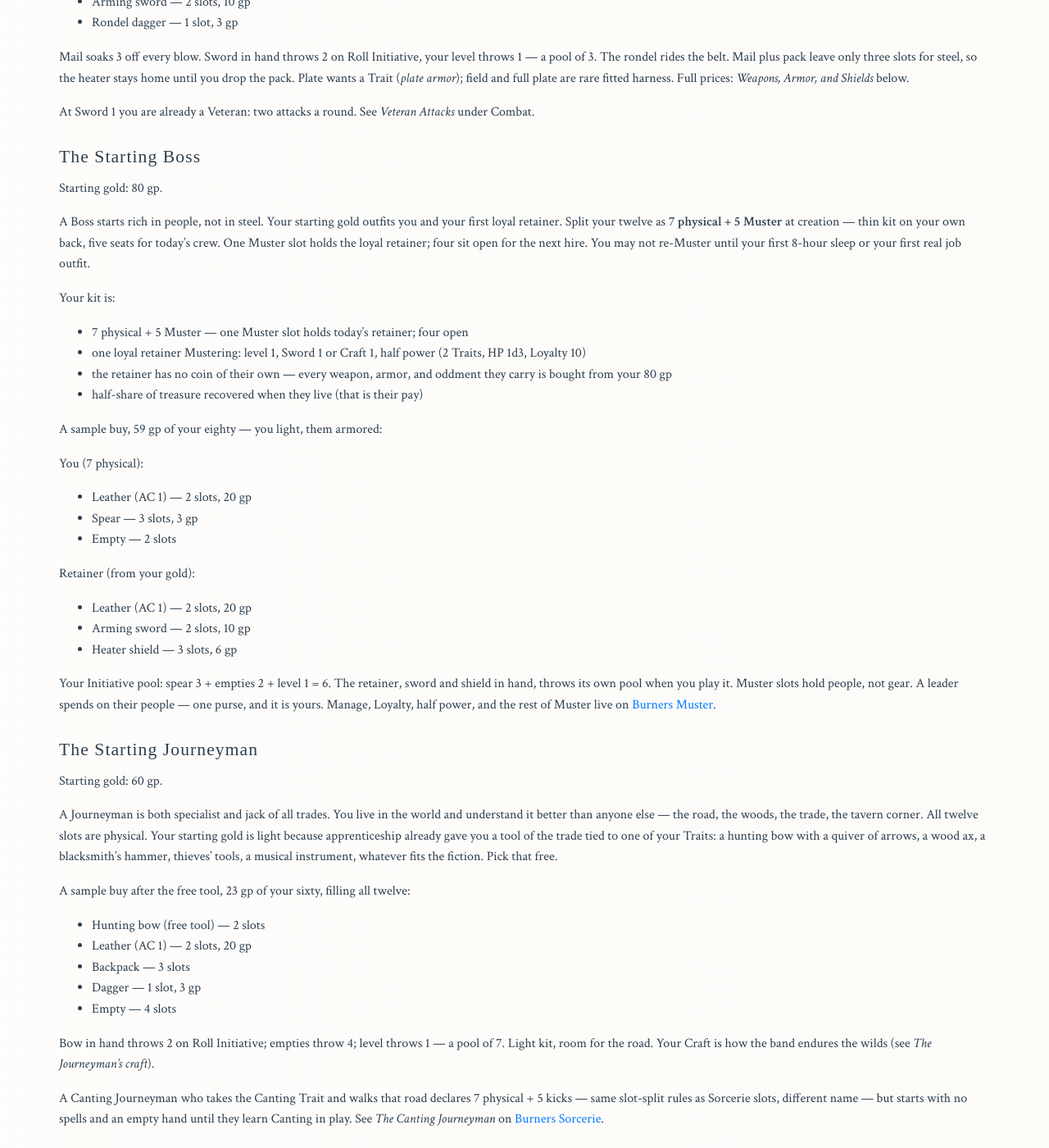
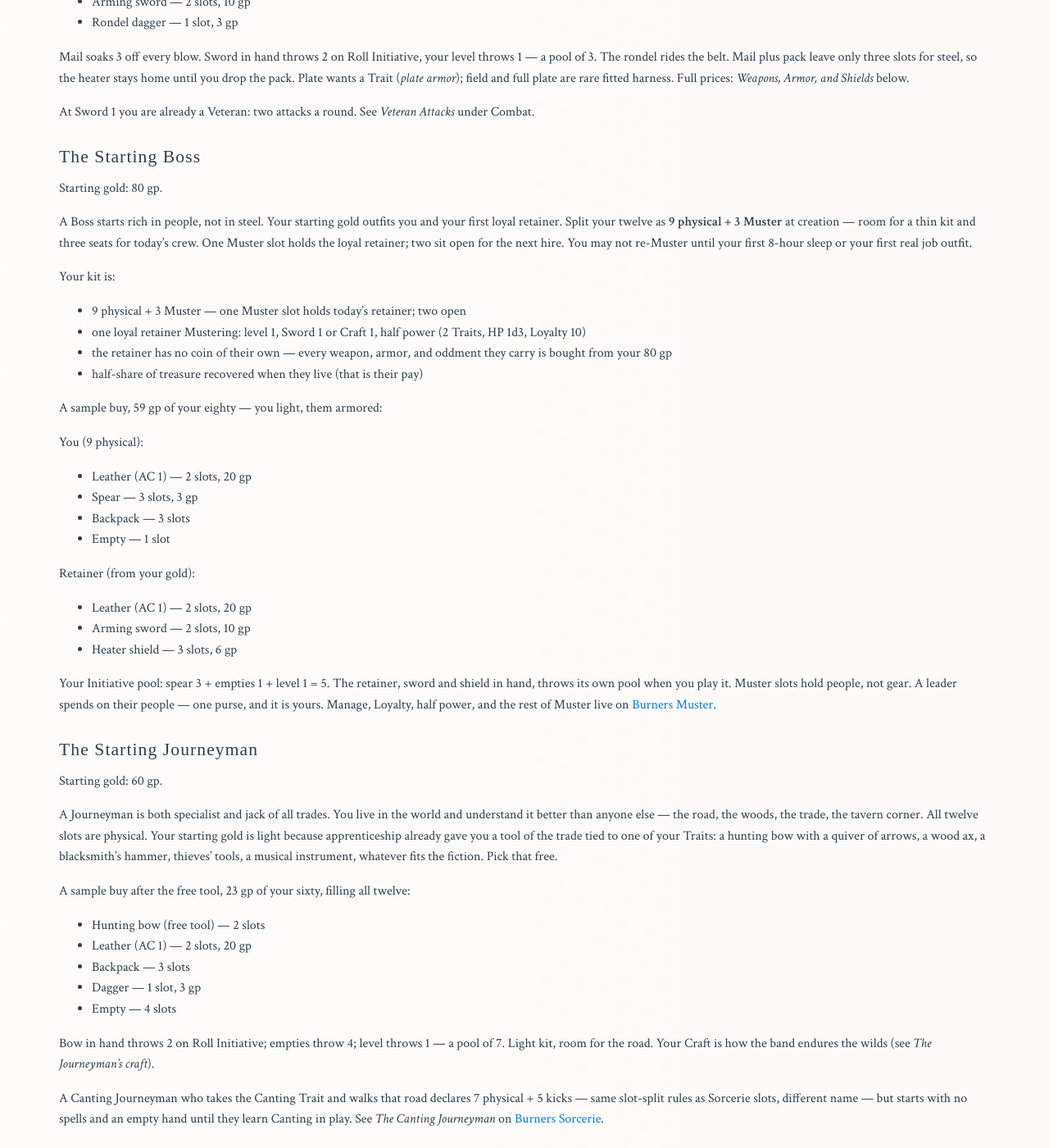
Before and after one commit to paulabrams/burners, a Jekyll site: the page built from markdown/burners-adventure-game.md, in a window 1280 px wide and 1400 px high, scrolled down 8810 px. Shown: the whole window at 82% size. Built offline with Jekyll 4.4.1, drawn with Linux system fonts in a browser that asks for light colours; some web fonts are replaced; some of the changed text lies outside the part shown.

Commit message:
Publish local draft: Starting Boss Muster seats to 3.
Co-authored-by: Cursor <cursoragent@cursor.com>

```diff
--- a/markdown/burners-adventure-game.md
+++ b/markdown/burners-adventure-game.md
@@ -251,22 +251,23 @@ At Sword 1 you are already a Veteran: two attacks a round. See *Veteran Attacks*
 
 Starting gold: 80 gp.
 
-A Boss starts rich in people, not in steel. Your starting gold outfits you and your first loyal retainer. Split your twelve as **7 physical + 5 Muster** at creation — thin kit on your own back, five seats for today's crew. One Muster slot holds the loyal retainer; four sit open for the next hire. You may not re-Muster until your first 8-hour sleep or your first real job outfit.
+A Boss starts rich in people, not in steel. Your starting gold outfits you and your first loyal retainer. Split your twelve as **9 physical + 3 Muster** at creation — room for a thin kit and three seats for today's crew. One Muster slot holds the loyal retainer; two sit open for the next hire. You may not re-Muster until your first 8-hour sleep or your first real job outfit.
 
 Your kit is:
 
-- 7 physical + 5 Muster — one Muster slot holds today's retainer; four open
+- 9 physical + 3 Muster — one Muster slot holds today's retainer; two open
 - one loyal retainer Mustering: level 1, Sword 1 or Craft 1, half power (2 Traits, HP 1d3, Loyalty 10)
 - the retainer has no coin of their own — every weapon, armor, and oddment they carry is bought from your 80 gp
 - half-share of treasure recovered when they live (that is their pay)
 
 A sample buy, 59 gp of your eighty — you light, them armored:
 
-You (7 physical):
+You (9 physical):
 
 - Leather (AC 1) — 2 slots, 20 gp
 - Spear — 3 slots, 3 gp
-- Empty — 2 slots
+- Backpack — 3 slots
+- Empty — 1 slot
 
 Retainer (from your gold):
 
@@ -274,7 +275,7 @@ Retainer (from your gold):
 - Arming sword — 2 slots, 10 gp
 - Heater shield — 3 slots, 6 gp
 
-Your Initiative pool: spear 3 + empties 2 + level 1 = 6. The retainer, sword and shield in hand, throws its own pool when you play it. Muster slots hold people, not gear. A leader spends on their people — one purse, and it is yours. Manage, Loyalty, half power, and the rest of Muster live on [[Burners Muster]].
+Your Initiative pool: spear 3 + empties 1 + level 1 = 5. The retainer, sword and shield in hand, throws its own pool when you play it. Muster slots hold people, not gear. A leader spends on their people — one purse, and it is yours. Manage, Loyalty, half power, and the rest of Muster live on [[Burners Muster]].
 
 ### The Starting Journeyman
 
@@ -456,7 +457,7 @@ See *Traits* under Character Creation.
 
 - **Mara**, Heart 1 (Boss). "Pays in coin and reputation. Collects both."
 
-  - 5 HP and leather (AC 1). Split: **7 physical + 5 Muster** — Nell Mustering (1 slot); four open.
+  - 5 HP and leather (AC 1). Split: **9 physical + 3 Muster** — Nell Mustering (1 slot); two open.
   - Sword 0 — one attack; *spear* Trait only (no Veteran extras).
   - Traits: leadership, streetwise, intimidation, loyal (Heart); *spear* (Sword).
   - Held: spear. Coin kept back to outfit Nell. Re-Muster locked until first sleep.
```
Also changed, not shown: markdown/burners-muster.md (+1 -1 lines).
